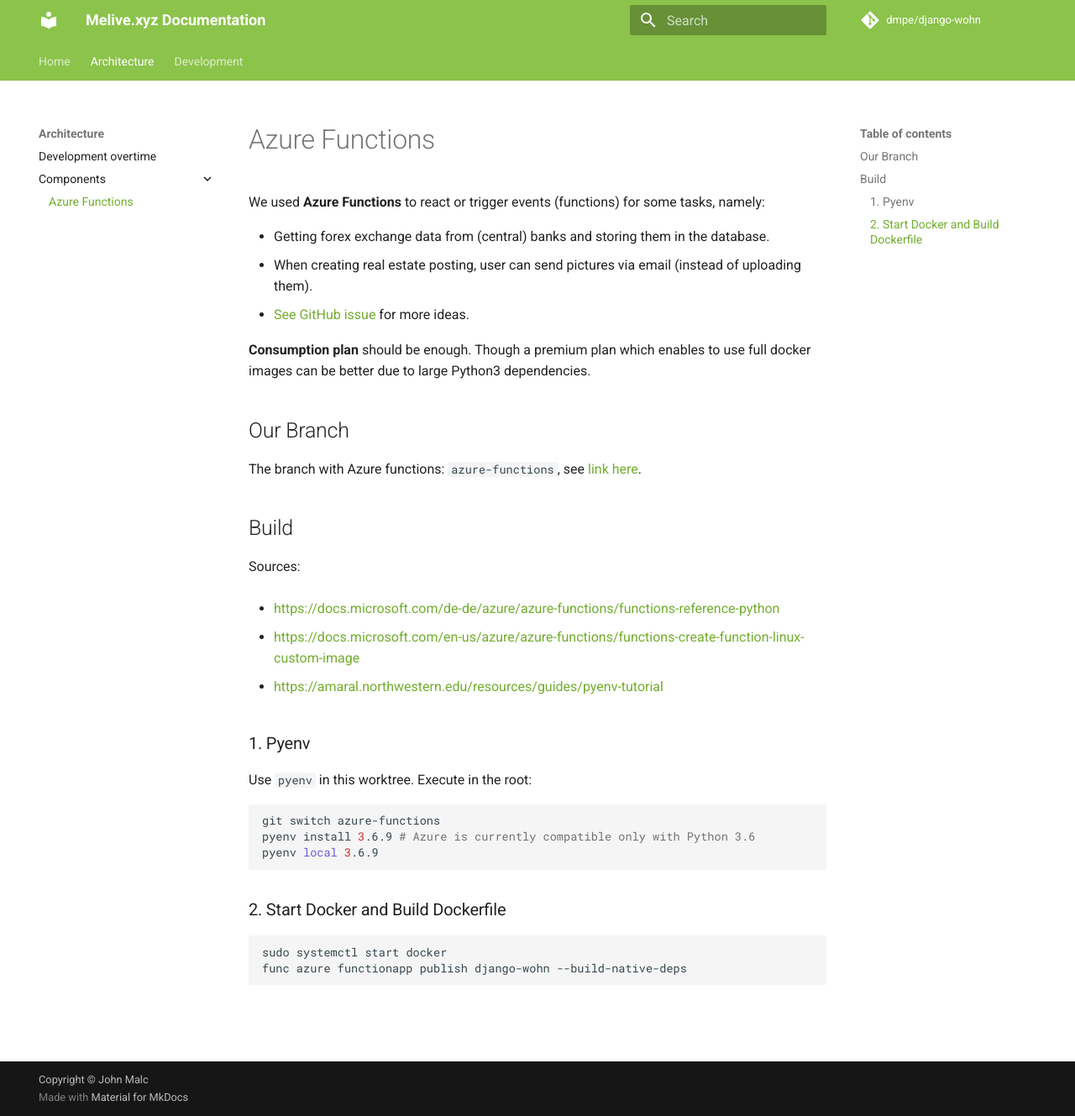
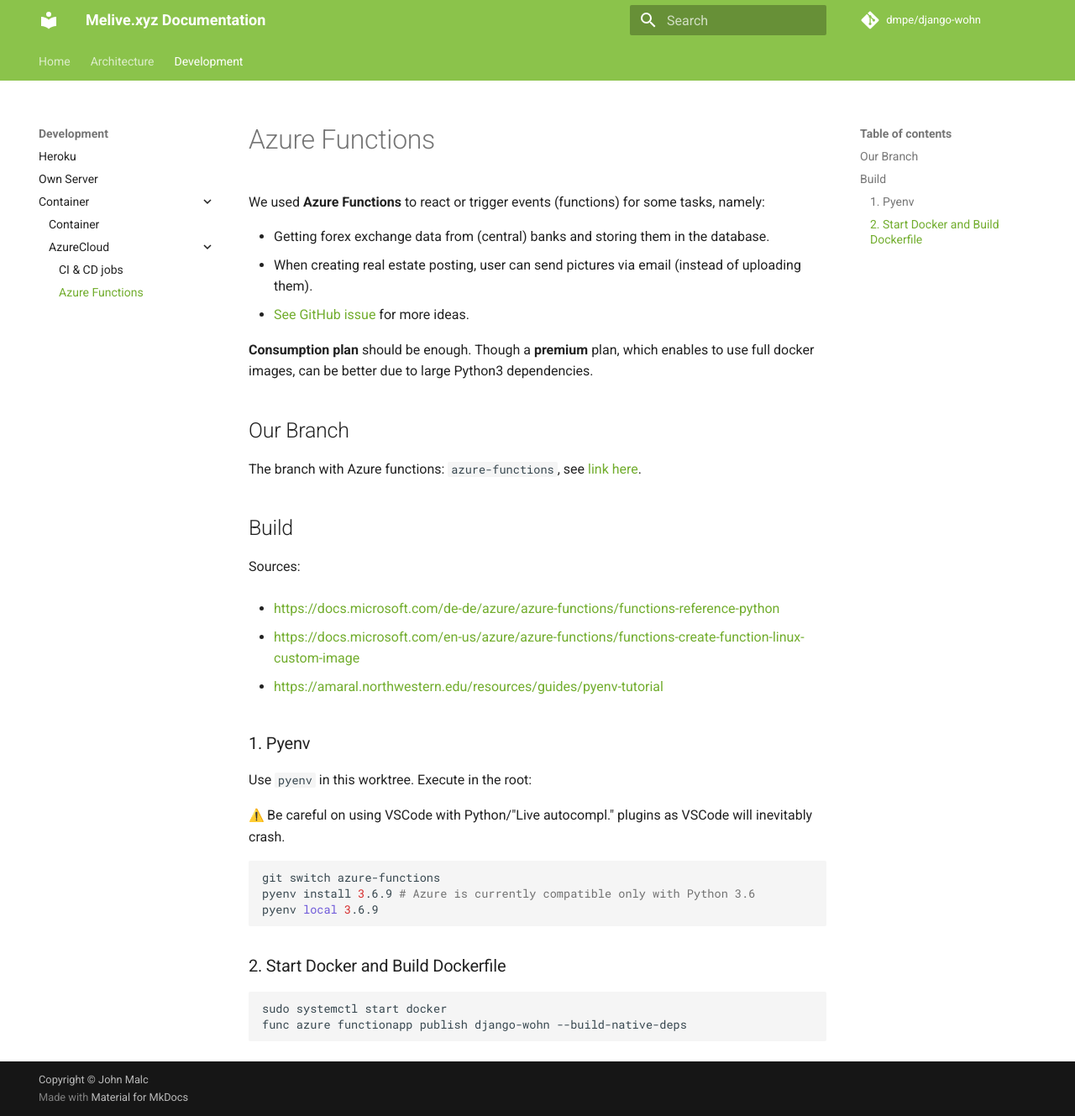
Before and after one commit to dmpe/django-wohn, an MkDocs documentation site: the page built from docs/development/container/AzureCloud/functions.md, in a window 1280 px wide and 1329 px high. Shown: the whole window at 84% size. Built offline with MkDocs 1.6.1 and Material for MkDocs 9.7.7, drawn with Linux system fonts in a browser that asks for light colours; emoji names are drawn with the system emoji font; comment, search, counter and statistics services are not loaded.

````diff
--- a/docs/architecture/components/functions.md
+++ b/docs/development/container/AzureCloud/functions.md
@@ -7,7 +7,7 @@ We used **Azure Functions** to react or trigger events (functions) for some task
 - [See GitHub issue](https://github.com/dmpe/django-wohn/issues/7) for more ideas.
 
 **Consumption plan** should be enough.
-Though a premium plan which enables to use full docker images can be better due to large Python3 dependencies.
+Though a **premium** plan, which enables to use full docker images, can be better due to large Python3 dependencies.
 
 ## Our Branch
 
@@ -28,6 +28,8 @@ Sources:
 
 Use `pyenv` in this worktree. Execute in the root:
 
+:warning: Be careful on using VSCode with Python/"Live autocompl." plugins as VSCode will inevitably crash.
+
 ```shell
 git switch azure-functions
 pyenv install 3.6.9 # Azure is currently compatible only with Python 3.6
````
Also changed, not shown: docs/architecture/index.md (+4 -2 lines), docs/development/Azure/CICD.md (deleted, +0 -13 lines), docs/development/container/AzureCloud/CICD.md (added, +17 -0 lines), docs/index.md (+3 -2 lines), docs/development/container/container.md (renamed from docs/development/container.md).
